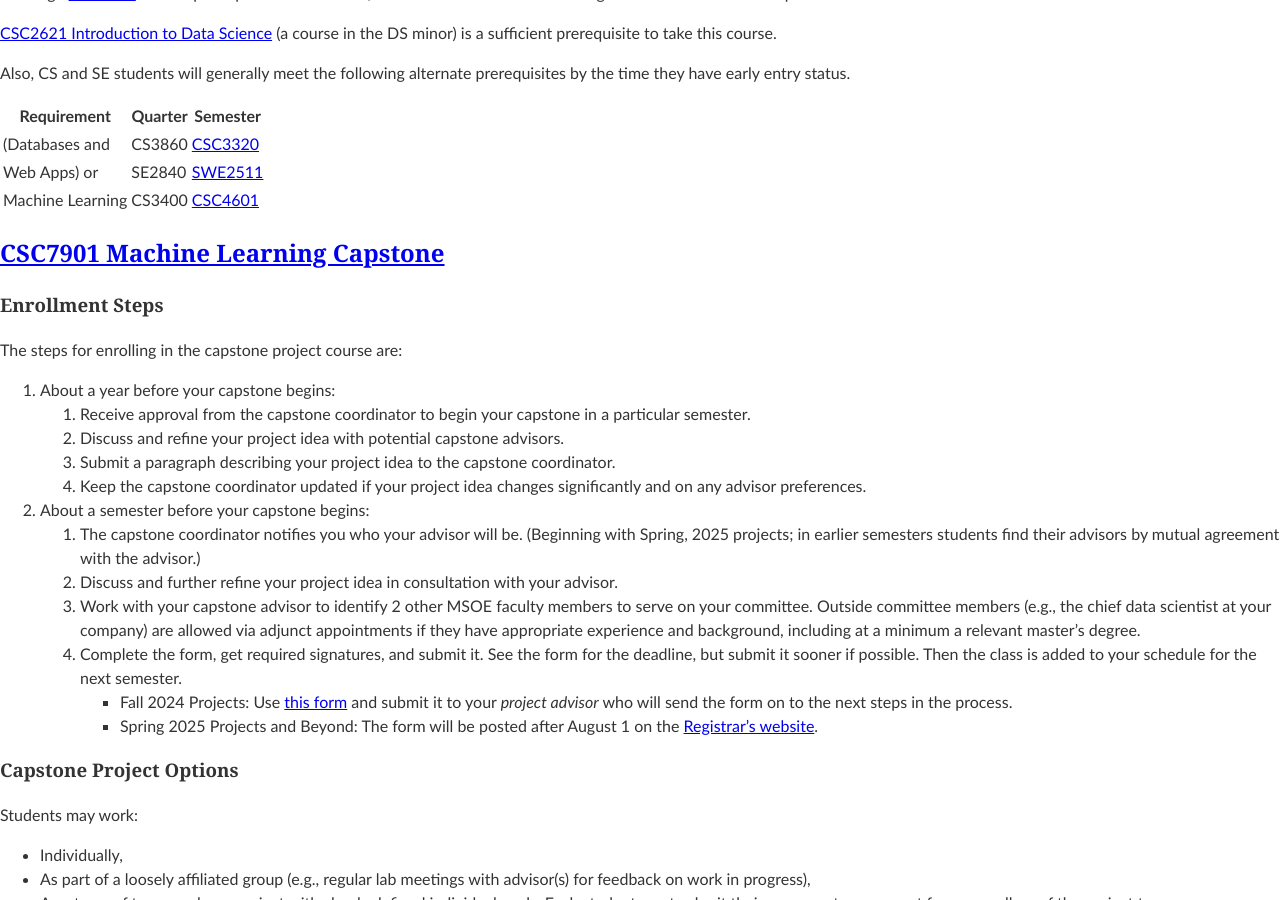
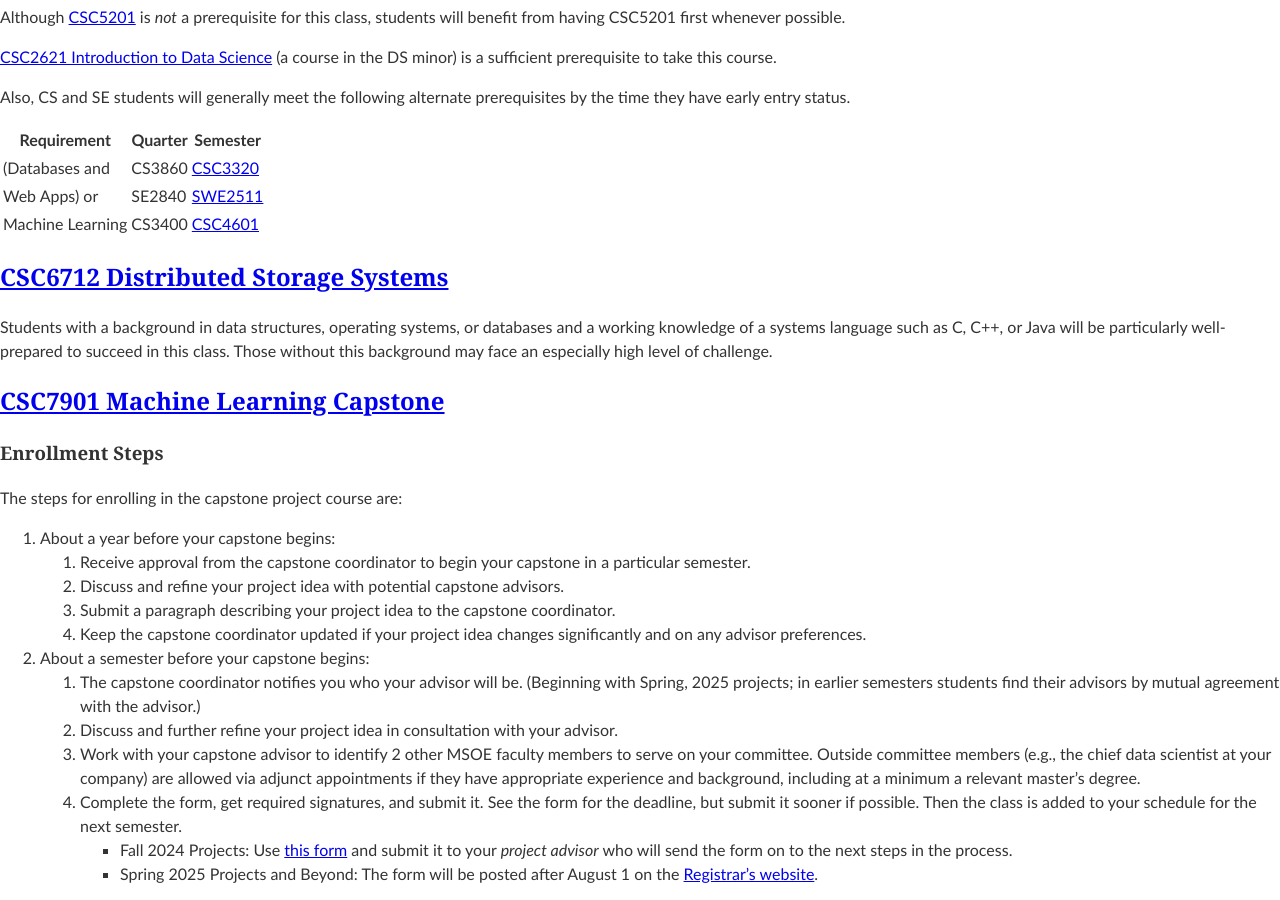
Before and after one commit to edurant/edurant.github.io, a Jekyll site: the page built from advising/msml.md, in a window 1280 px wide and 900 px high, scrolled down 5828 px. Built offline with Jekyll 4.4.1, drawn with Linux system fonts in a browser that asks for light colours; our own code applies the rules of GitHub Pages for plain Markdown files; some of the changed text lies outside the part shown.

Commit message:
CSC6712: added preparation note, pending catalog publication

```diff
--- a/advising/msml.md
+++ b/advising/msml.md
@@ -166,6 +166,10 @@
 Web Apps) or     | SE2840  | [SWE2511][SWE2511]
 Machine Learning | CS3400  | [CSC4601][CSC4601]
 
+## [CSC6712 Distributed Storage Systems][CSC6712]
+
+Students with a background in data structures, operating systems, or databases and a working knowledge of a systems language such as C, C++, or Java will be particularly well-prepared to succeed in this class. Those without this background may face an especially high level of challenge.
+
 ## [CSC7901 Machine Learning Capstone][CSC7901]
 ### Enrollment Steps
 
@@ -224,7 +228,7 @@
 1. **Midterm Review**: Early in the term, the student must contact the committee to schedule a 50–80 minute meeting at least one month prior to the final presentation to present preliminary results in detail and a revised plan for project completion.
 1. **Final Presentation**: By mid-term, the student must contact the committee to schedule a 50–80 minute final presentation around the Monday of finals week. One week prior, the near-final report is due to the committee. The committee provides feedback before, during, or immediately after the final presentation. The student incorporates this feedback, including any changes requested, and submits an updated final report during finals week. The advisor will determine if further review from the committee is necessary.
 
-## [PHL6001][PHL6001]
+## [PHL6001 AI Ethics and Governance][PHL6001]
 
 For MSOE undergraduates, this class cannot meet the undergraduate ethics requirement, and the undergraduate ethics requirement cannot meet this MSML requirement.
 
```
